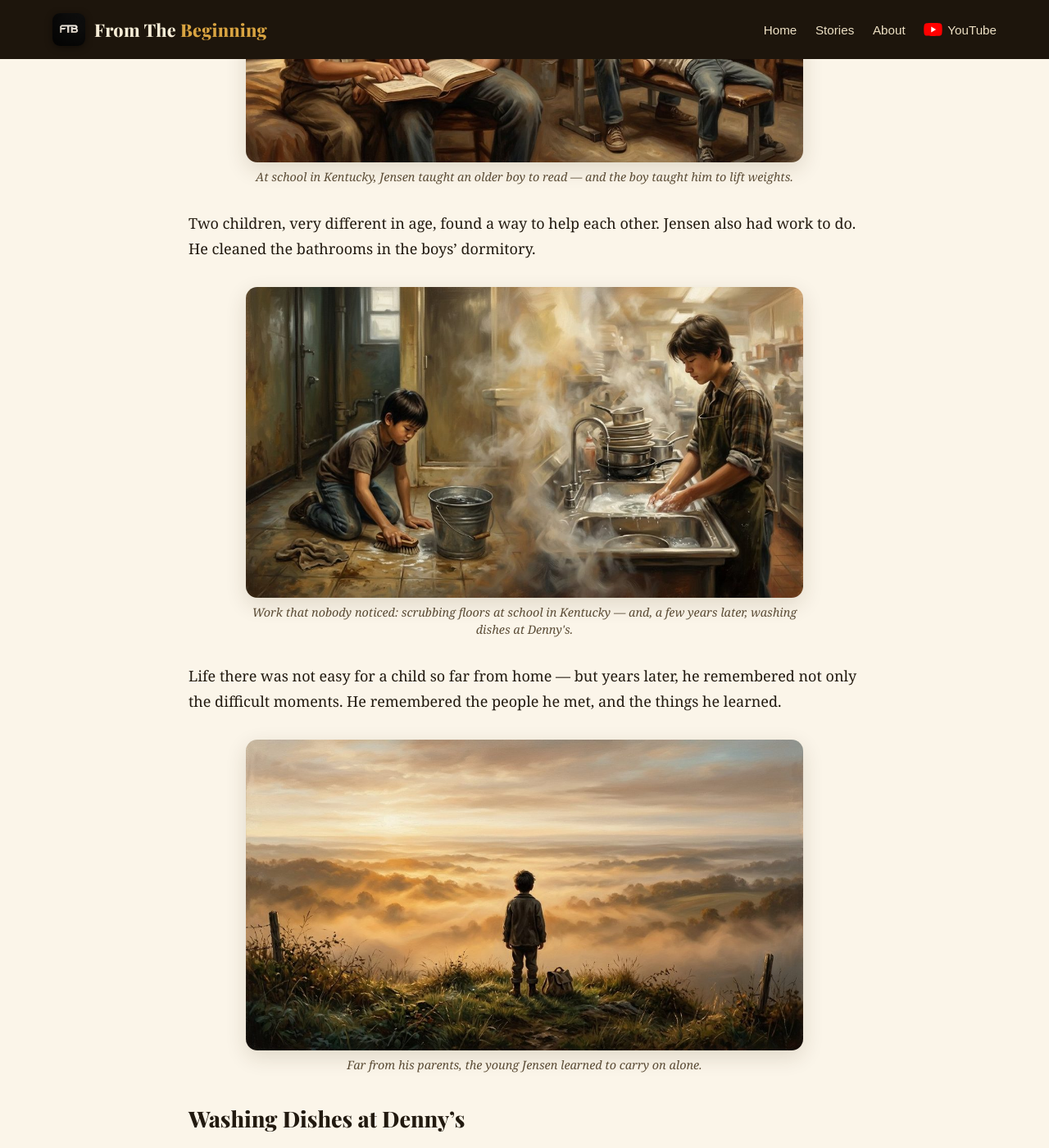
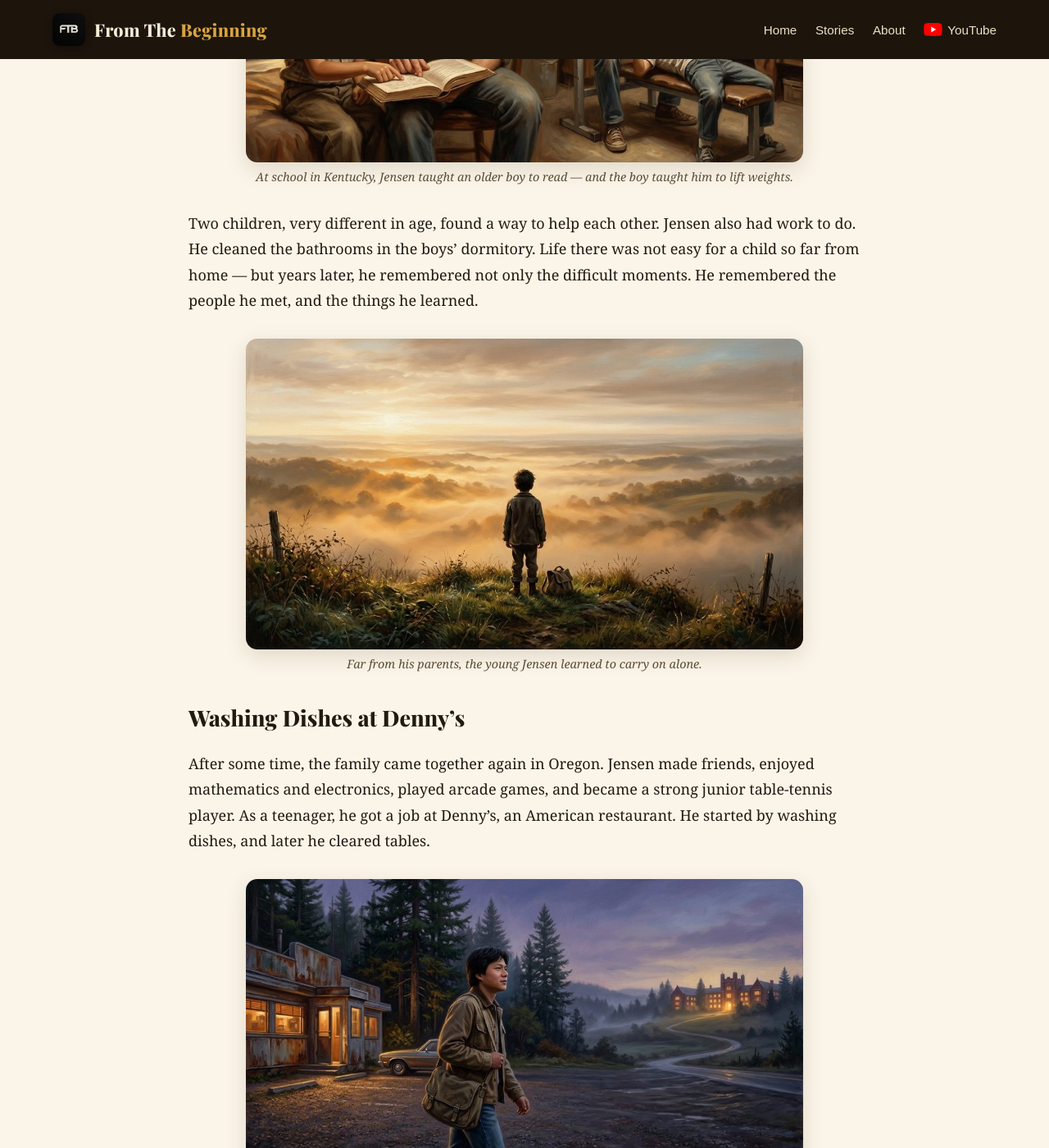
Before and after one commit to docsachmienphi/FTB, a Jekyll site: the page built from _posts/2026-11-12-history-of-jensen-huang.md, in a window 1280 px wide and 1400 px high, scrolled down 3777 px. Shown: the whole window at 82% size. Built offline with Jekyll 4.4.1, drawn with Linux system fonts in a browser that asks for light colours; some of the changed text lies outside the part shown.

Commit message:
Jensen article: remove duplicated dishwashing blend, add DGX-1 delivery painting, stage photo replaces duplicated card-raise

```diff
--- a/_posts/2026-11-12-history-of-jensen-huang.md
+++ b/_posts/2026-11-12-history-of-jensen-huang.md
@@ -111,9 +111,7 @@ The brothers first stayed with relatives in Washington state.
 
 Jensen was among the youngest children there. He shared a room with a boy of about seventeen, and something unusual grew between them: Jensen helped the older boy learn to read, and in return, the boy taught him how to lift weights.
 
-<figure><img src="/assets/images/jensen/jensen-teach-and-lift.jpg" alt="Two blended scenes in one dormitory: young Jensen guiding his roommate's finger along a line of a book, and the older boy spotting Jensen as he lifts a barbell"><figcaption>At school in Kentucky, Jensen taught an older boy to read — and the boy taught him to lift weights.</figcaption></figure> Two children, very different in age, found a way to help each other. Jensen also had work to do. He cleaned the bathrooms in the boys' dormitory.
-
-<figure><img src="/assets/images/jensen/jensen-first-jobs.jpg" alt="Two blended moments of work: a young Jensen scrubbing the dormitory floor on his knees at school, and the teenage Jensen washing dishes at a restaurant sink"><figcaption>Work that nobody noticed: scrubbing floors at school in Kentucky — and, a few years later, washing dishes at Denny's.</figcaption></figure> Life there was not easy for a child so far from home — but years later, he remembered not only the difficult moments. He remembered the people he met, and the things he learned.
+<figure><img src="/assets/images/jensen/jensen-teach-and-lift.jpg" alt="Two blended scenes in one dormitory: young Jensen guiding his roommate's finger along a line of a book, and the older boy spotting Jensen as he lifts a barbell"><figcaption>At school in Kentucky, Jensen taught an older boy to read — and the boy taught him to lift weights.</figcaption></figure> Two children, very different in age, found a way to help each other. Jensen also had work to do. He cleaned the bathrooms in the boys' dormitory. Life there was not easy for a child so far from home — but years later, he remembered not only the difficult moments. He remembered the people he met, and the things he learned.
 
 <figure><img src="/assets/images/jensen/jensen-hilltop.jpg" alt="A young boy standing alone on a grassy hill at dawn, looking over a sea of golden fog covering the Kentucky hills"><figcaption>Far from his parents, the young Jensen learned to carry on alone.</figcaption></figure>
 
@@ -183,11 +181,11 @@ In 2012, three researchers — Alex Krizhevsky, Ilya Sutskever, and Geoffrey Hin
 
 NVIDIA kept building. In 2016, Jensen personally delivered a DGX-1, a powerful computer made for AI research, to a young organization called OpenAI.
 
-<figure><img src="/assets/images/jensen/jensen-dgx1.jpg" alt="Jensen on a dark stage in 2016 with his hand resting on the silver DGX-1 computer, a glowing network of light on the screen behind him"><figcaption>2016. Jensen presents the DGX-1, a computer built only for AI.</figcaption></figure> And because one powerful chip was no longer enough, NVIDIA bought Mellanox, whose technology helps thousands of chips work together as one enormous system — the kind of system that companies like [Amazon](/stories/history-of-amazon/) would one day need in their giant data centers.
+<figure><img src="/assets/images/jensen/jensen-dgx1-delivery.jpg" alt="Jensen Huang opening the first DGX-1 computer on a table while Elon Musk watches with folded arms, painted from the real 2016 photograph"><figcaption>2016. Jensen personally delivers the first DGX-1 to OpenAI — a computer built only for AI.</figcaption></figure> And because one powerful chip was no longer enough, NVIDIA bought Mellanox, whose technology helps thousands of chips work together as one enormous system — the kind of system that companies like [Amazon](/stories/history-of-amazon/) would one day need in their giant data centers.
 
 Then, in late 2022, ChatGPT brought artificial intelligence to millions of people. Behind it stood years of work by many researchers and companies — and a great need for exactly the technology Jensen had believed in. He stood before large crowds in his familiar black leather jacket, showing them what NVIDIA had built
 
-<figure><img src="/assets/images/jensen/jensen-keynote-gpu.jpg" alt="Jensen on a great keynote stage holding a graphics card high, before a huge crowd and a wall of green circuit light"><figcaption>The boy from the Denny's sink, on the biggest stages in technology.</figcaption></figure>, much as [Elon Musk](/stories/history-of-elon-musk/) — another boy who once sold something small he had made — had stood behind his own impossible bets. In 2024 came Blackwell, a new generation of NVIDIA technology, and later the next one, called Vera Rubin.
+<figure><img src="/assets/images/jensen/jensen-dgx1.jpg" alt="Jensen on a dark stage with his hand resting on the silver DGX-1 computer, a glowing network of light on the screen behind him and the audience in shadow below"><figcaption>In his black leather jacket, Jensen shows the crowds the machines NVIDIA has built.</figcaption></figure>, much as [Elon Musk](/stories/history-of-elon-musk/) — another boy who once sold something small he had made — had stood behind his own impossible bets. In 2024 came Blackwell, a new generation of NVIDIA technology, and later the next one, called Vera Rubin.
 
 By 2026, Jensen was leading one of the world's most important technology companies. Yet after all those years, he still spoke proudly about the ordinary jobs he had done when he was young.
 
```
Also changed, not shown: assets/images/jensen/jensen-dgx1-delivery.jpg (added).
